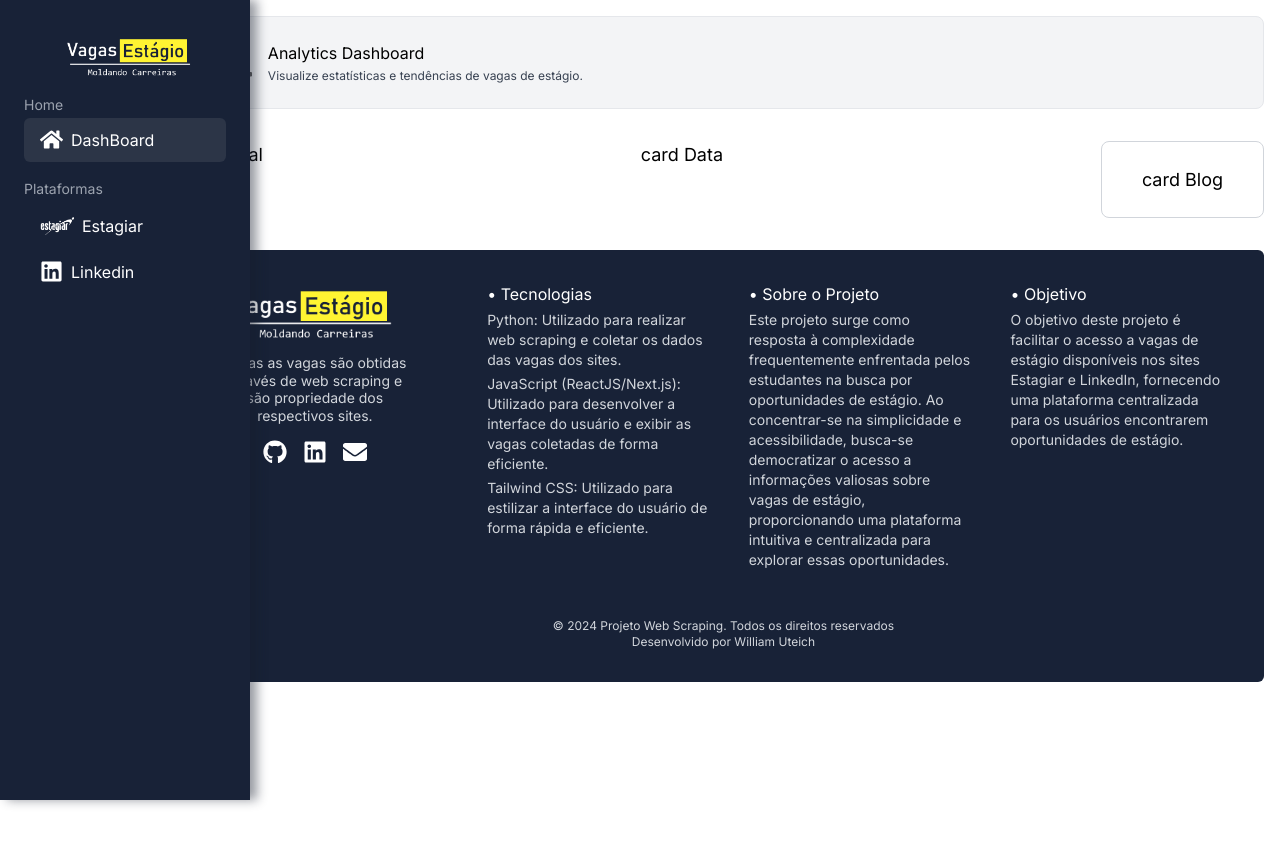
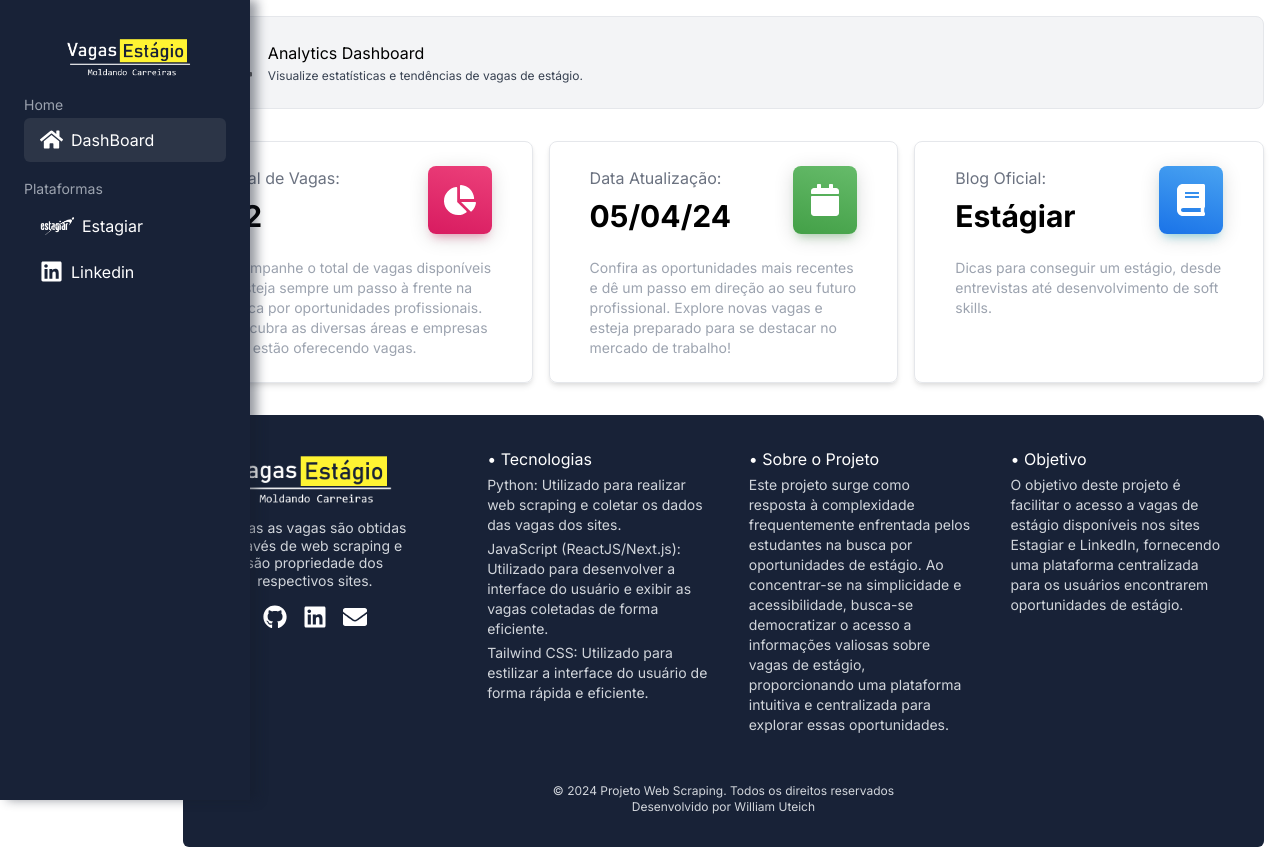
Before and after one commit to williamuteich/web_scraping, a Next.js app in the folder interface/: page / in a window 1280 px wide. Before the commit the page ends 800 px from the top, so only its background shows below. Built offline with nearby package versions, Linux system fonts and the light colour scheme.

Commit message:
feat: add cards: total, Data e Blog

```diff
--- a/interface/app/dashboard/infoCards/groupCards/cardBlog.tsx
+++ b/interface/app/dashboard/infoCards/groupCards/cardBlog.tsx
@@ -1,8 +1,23 @@
-const CardBlog = () => {
+import { FaBook } from 'react-icons/fa';
+
+const CardBlog = ({ title = "Blog Oficial:", link = "https://blog.estagiar-br.com.br/", description = "Estágiar" }) => {
     return (
-        <div className="pt-6 pb-6 pl-10 pr-10 border border-gray-300 rounded-lg">
-            card Blog
-        </div>
+        <a href={link} target="_blank" rel="noopener noreferrer" className="pt-6 pb-6 pl-10 pr-10 border border-gray-200 rounded-lg w-2/6" style={{boxShadow: 'rgba(0, 0, 0, 0.1) 0rem 0.25rem 0.375rem -0.0625rem, rgba(0, 0, 0, 0.06) 0rem 0.125rem 0.25rem -0.0625rem'}}>
+            <div className='flex gap-4 justify-between mb-6'>
+                <div className="flex flex-col gap-2">
+                    <span className="text-gray-500 text-base">{title}</span>
+                    <div>
+                        <h2 className="text-black text-3xl font-bold">{description}</h2>
+                    </div>
+                </div>
+                <div className='p-2 pl-4 pr-4 flex items-center justify-center rounded-lg' style={{ background: 'linear-gradient(195deg, rgb(73, 163, 241), rgb(26, 115, 232))', boxShadow: 'rgba(0, 0, 0, 0.14) 0rem 0.25rem 1.25rem 0rem, rgba(0, 187, 212, 0.4) 0rem 0.4375rem 0.625rem -0.3125rem' }}>
+                    <FaBook size={32} className="text-white" />
+                </div>
+            </div>
+            <div style={{lineHeight: '100%'}}>
+                <span className="text-gray-400 text-base text-sm">Dicas para conseguir um estágio, desde entrevistas até desenvolvimento de soft skills.</span>
+            </div>
+        </a>
      );
 }
 
--- a/interface/app/dashboard/infoCards/groupCards/cardData.tsx
+++ b/interface/app/dashboard/infoCards/groupCards/cardData.tsx
@@ -1,7 +1,26 @@
-const CardData = () => {
+import { FaCalendar  } from 'react-icons/fa';
+
+const CardData = ({ title = "Data Atualização:", link = "#", description = "05/04/24" }) => {
     return (
-        <div>
-            card Data
+        <div className="pt-6 pb-6 pl-10 pr-10 border border-gray-200 rounded-lg w-2/6" style={{boxShadow: 'rgba(0, 0, 0, 0.1) 0rem 0.25rem 0.375rem -0.0625rem, rgba(0, 0, 0, 0.06) 0rem 0.125rem 0.25rem -0.0625rem'}}>
+            <div className='flex gap-4 justify-between mb-6'>
+                <div className="flex flex-col gap-2">
+                        <span className="text-gray-500 text-base">{title}</span>
+                    <div>
+                        <h2 className="text-black text-3xl font-bold">{description}</h2>
+                    </div>
+                </div>
+                <div className='p-2 pl-4 pr-4 flex items-center justify-center rounded-lg' style={{ background: 'linear-gradient(195deg, rgb(102, 187, 106), rgb(67, 160, 71))', boxShadow: 'rgba(0, 0, 0, 0.14) 0rem 0.25rem 1.25rem 0rem, rgba(76, 175, 79, 0.4) 0rem 0.4375rem 0.625rem -0.3125rem' }}>
+                    <FaCalendar  size={32} className="text-white" />
+                </div>
+            </div>
+            <div style={{lineHeight: '100%'}}>
+                <span className="text-gray-400 text-base text-sm">
+                    Confira as oportunidades mais recentes e dê um passo em direção ao seu futuro profissional.
+                    Explore novas vagas e esteja preparado para se destacar no mercado de trabalho!
+
+                 </span>
+            </div>
         </div>
      );
 }
--- a/interface/app/dashboard/infoCards/groupCards/cardTotal.tsx
+++ b/interface/app/dashboard/infoCards/groupCards/cardTotal.tsx
@@ -1,7 +1,26 @@
-const CardTotal = () => {
+import { FaChartPie  } from 'react-icons/fa';
+
+const CardTotal = ({ title = "Total de Vagas:", link = "#", description = "62" }) => {
     return (
-        <div>
-            card total
+        <div className="pt-6 pb-6 pl-10 pr-10 border border-gray-200 rounded-lg w-2/6" style={{boxShadow: 'rgba(0, 0, 0, 0.1) 0rem 0.25rem 0.375rem -0.0625rem, rgba(0, 0, 0, 0.06) 0rem 0.125rem 0.25rem -0.0625rem'}}>
+            <div className='flex gap-4 justify-between mb-6'>
+                <div className="flex flex-col gap-2">
+                        <span className="text-gray-500 text-base">{title}</span>
+                    <div>
+                        <h2 className="text-black text-3xl font-bold">{description}</h2>
+                    </div>
+                </div>
+                <div className='p-2 pl-4 pr-4 flex items-center justify-center rounded-lg' style={{ background: 'linear-gradient(195deg, rgb(236, 64, 122), rgb(216, 27, 96))', boxShadow: 'rgba(0, 0, 0, 0.14) 0rem 0.25rem 1.25rem 0rem, rgba(233, 30, 98, 0.4) 0rem 0.4375rem 0.625rem -0.3125rem' }}>
+                    <FaChartPie  size={32} className="text-white" />
+                </div>
+            </div>
+            <div style={{lineHeight: '100%'}}>
+                <span className="text-gray-400 text-base text-sm">
+                    Acompanhe o total de vagas disponíveis e esteja sempre um passo à frente na busca por oportunidades profissionais.
+                    Descubra as diversas áreas e empresas que estão oferecendo vagas.
+
+                </span>
+            </div>
         </div>
      );
 }
```
